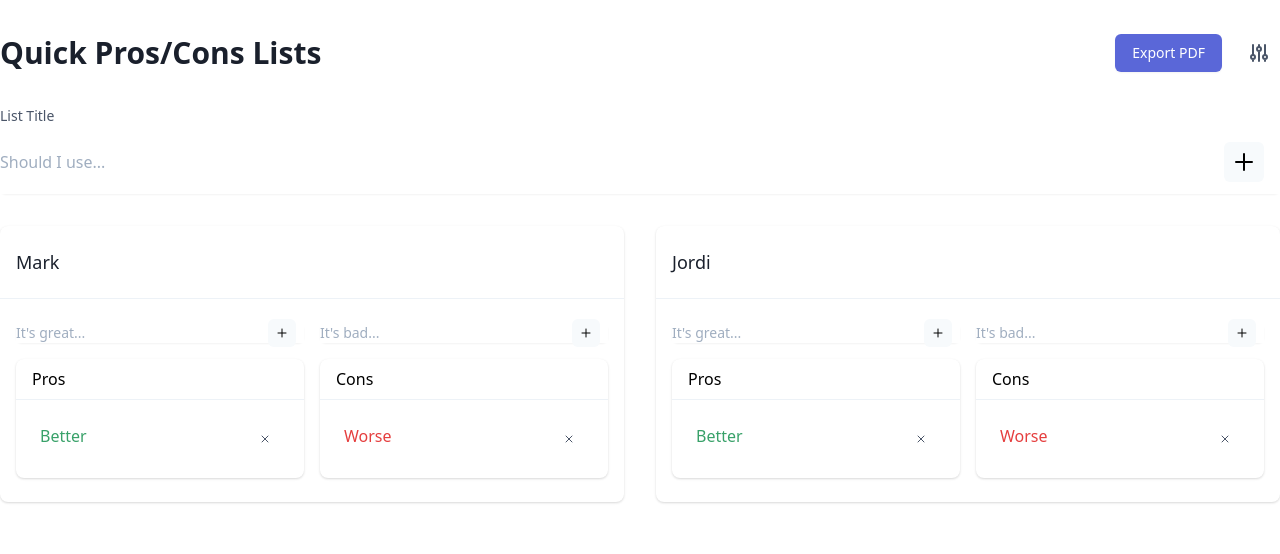
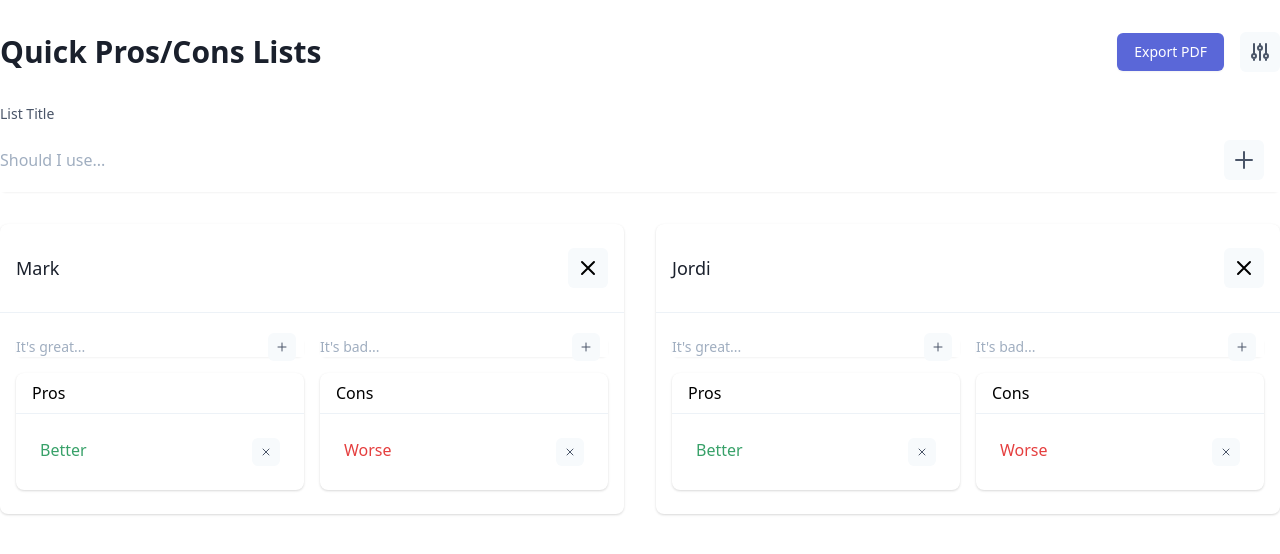
Before and after one commit to markmead/quick-pros-cons, a Vue app: page / in a window 1280 px wide. Shown: the top 554 px of the page. Built offline with nearby package versions, Linux system fonts and the light colour scheme; what @tailwindcss/ui would draw is missing.

Commit message:
feat: delete lists

```diff
--- a/src/App.vue
+++ b/src/App.vue
@@ -13,7 +13,7 @@
         </span>
         <button
           @click="showConfig = !showConfig"
-          class="ml-4 text-gray-700 inline-flex items-center p-2 border border-transparent rounded-md bg-gray-50 hover:bg-gray-100 focus:outline-none focus:shadow-outline focus:border-gray-150 active:bg-gray-150 transition duration-150 ease-in-out"
+          class="ml-4 inline-flex justify-center items-center bg-gray-100 hover:bg-gray-200 text-gray-700 focus:outline-none focus:shadow-outline p-2 rounded-md"
         >
           <svg
             fill="none"
@@ -50,7 +50,11 @@
         </form>
 
         <div class="grid gap-8 mt-4 md:mt-8" :class="listsPerRowClass" ref="allLists">
-          <ListWrapper v-for="(listTitle, index) in listTitles" :key="index" :title="listTitle" :id="index" />
+          <ListWrapper v-for="(listTitle, index) in listTitles" :key="index" :title="listTitle" :id="index">
+            <button @click="removeList(index)" class="inline-flex justify-center items-center bg-gray-100 hover:bg-gray-200 focus:outline-none focus:shadow-outline p-2 rounded-md">
+              <svg fill="none" stroke="currentColor" stroke-linecap="round" stroke-linejoin="round" stroke-width="2" viewBox="0 0 24 24" class="w-6 h-6"><path d="M6 18L18 6M6 6l12 12"></path></svg>
+            </button>
+          </ListWrapper>
         </div>
       </div>
     </div>
@@ -103,6 +107,9 @@ export default {
         html2canvas: { dpi: 192, letterRendering: true },
         jsPDF: { unit: "in", format: "letter", orientation: "landscape" }
       });
+    },
+    removeList(id) {
+      this.listTitles.splice(id, 1);
     }
   },
   components: {
--- a/src/components/FormButton.vue
+++ b/src/components/FormButton.vue
@@ -6,7 +6,7 @@
     <button
       type="submit"
       name="button"
-      class="inline-flex justify-center items-center bg-gray-100 hover:bg-gray-200 focus:outline-none focus:shadow-outline p-2 rounded-md"
+      class="inline-flex justify-center items-center bg-gray-100 hover:bg-gray-200 text-gray-700 focus:outline-none focus:shadow-outline p-2 rounded-md"
     >
       <svg
         fill="none"
@@ -25,6 +25,6 @@
 
 <script>
 export default {
-  props: ['size']
-}
+  props: ["size"]
+};
 </script>
--- a/src/components/List.vue
+++ b/src/components/List.vue
@@ -46,7 +46,7 @@
           <ul>
             <li v-for="(prosItem, index) in prosList" :key="index" class="text-green-600 flex justify-between">
               <span>{{ prosItem }}</span>
-              <button @click="removeProsItem(index)" class="ml-4 text-gray-700 inline-flex items-center p-2 border border-transparent rounded bg-gray-50 hover:bg-gray-100 focus:outline-none focus:shadow-outline focus:border-gray-150 active:bg-gray-150 transition duration-150 ease-in-out">
+              <button @click="removeProsItem(index)" class="ml-4 inline-flex justify-center items-center bg-gray-100 hover:bg-gray-200 text-gray-700 focus:outline-none focus:shadow-outline p-2 rounded-md">
                 <svg fill="none" stroke="currentColor" stroke-linecap="round" stroke-linejoin="round" stroke-width="2" viewBox="0 0 24 24" class="w-3 h-3"><path d="M6 18L18 6M6 6l12 12"></path></svg>
               </button>
             </li>
@@ -62,7 +62,7 @@
           <ul>
             <li v-for="(consItem, index) in consList" :key="index" class="text-red-600 flex justify-between">
               <span>{{ consItem }}</span>
-              <button @click="removeConsItem(index)" class="ml-4 text-gray-700 inline-flex items-center p-2 border border-transparent rounded bg-gray-50 hover:bg-gray-100 focus:outline-none focus:shadow-outline focus:border-gray-150 active:bg-gray-150 transition duration-150 ease-in-out">
+              <button @click="removeConsItem(index)" class="ml-4 inline-flex justify-center items-center bg-gray-100 hover:bg-gray-200 text-gray-700 focus:outline-none focus:shadow-outline p-2 rounded-md">
                 <svg fill="none" stroke="currentColor" stroke-linecap="round" stroke-linejoin="round" stroke-width="2" viewBox="0 0 24 24" class="w-3 h-3"><path d="M6 18L18 6M6 6l12 12"></path></svg>
               </button>
             </li>
--- a/src/components/ListWrapper.vue
+++ b/src/components/ListWrapper.vue
@@ -1,7 +1,14 @@
 <template lang="html">
   <div class="bg-white overflow-hidden shadow rounded-lg">
     <div class="border-b border-gray-200 px-4 py-6">
-      <ListTitle :title="title" />
+      <div class="md:flex md:items-center md:justify-between">
+        <div class="flex-1 min-w-0">
+          <ListTitle :title="title" />
+        </div>
+        <div class="mt-4 flex items-center md:mt-0 md:ml-4">
+          <slot />
+        </div>
+      </div>
     </div>
     <div class="px-4 py-6">
       <List :title="title" :id="id" />
@@ -10,14 +17,14 @@
 </template>
 
 <script>
-import List from '@/components/List'
-import ListTitle from '@/components/ListTitle'
+import List from "@/components/List";
+import ListTitle from "@/components/ListTitle";
 
 export default {
   components: {
     List,
     ListTitle
   },
-  props: ['title', 'id']
-}
+  props: ["title", "id"]
+};
 </script>
```
